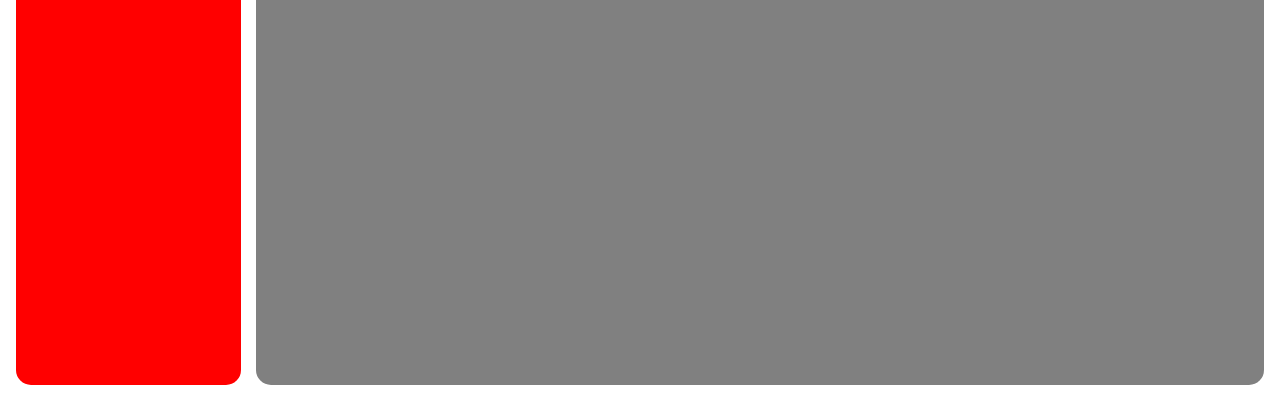
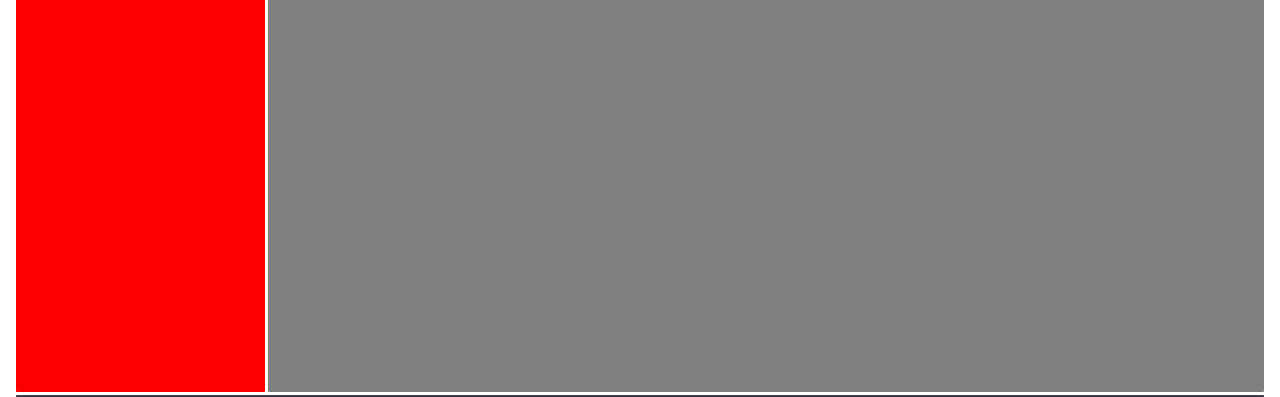
Before and after one commit to Rugwall01/TOP_Holy_Grail_Grid, a plain HTML site: page index.html in a window 1280 px wide. Shown: the part 294-691 px from the top of the page. Drawn offline with Linux system fonts and the light colour scheme.

Commit message:
adjusted gap and sidebar size

```diff
--- a/styles.css
+++ b/styles.css
@@ -10,9 +10,9 @@ html {
   padding: 16px;
   box-sizing: border-box;
   display: grid;
-  grid-template-columns: minmax(225px, 1.25fr) 6fr;
+  grid-template-columns: minmax(225px, 1.5fr) 6fr;
   grid-template-rows: 1fr 1fr 5fr 1fr;
-  gap: 15px;
+  gap: 3px;
   grid-template-areas:
   "header header"
   "sidebar nav"
@@ -26,7 +26,7 @@ html {
   font-family: Helvetica;
   font-weight: bold;
   color: white;
-  border-radius: 15px;
+  border-radius: 1px;
 }
 
 .header {
```
